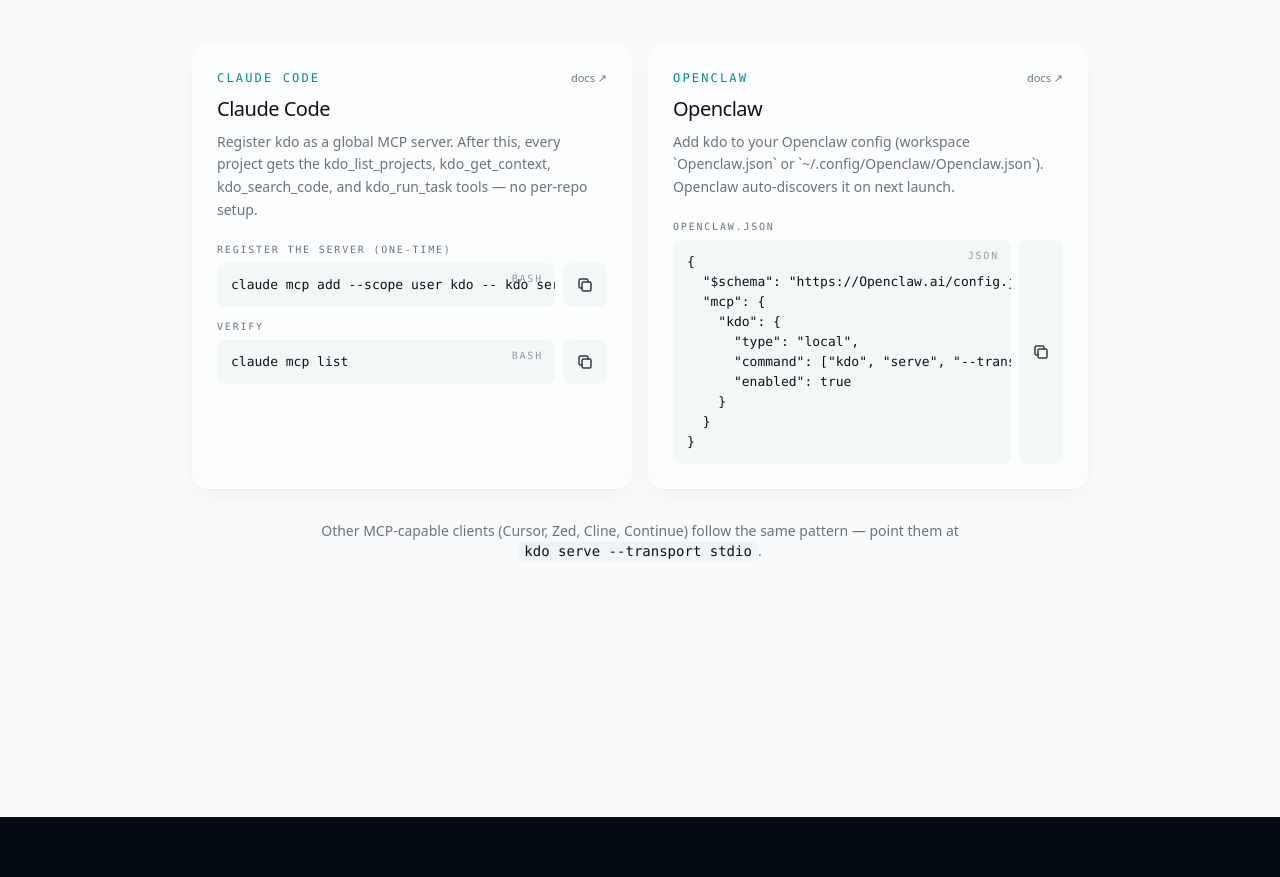
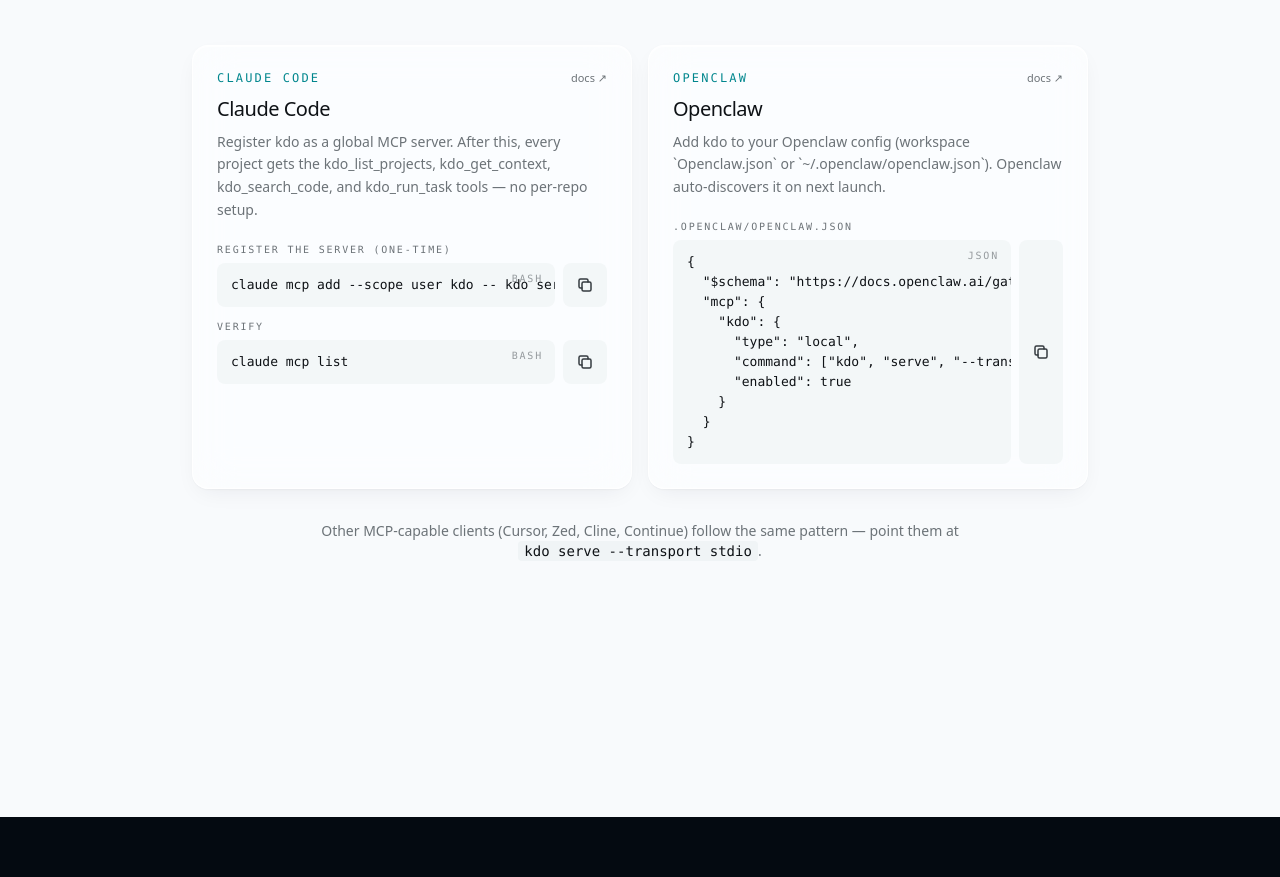
Before and after one commit to vivekpal1/kdo, an Astro site in the folder web/site/: page / in a window 1280 px wide. Shown: the part 4820-5697 px from the top of the page. Built offline with nearby package versions, Linux system fonts and the light colour scheme; Astro itself is replaced by a stand-in of ours.

Commit message:
fix: spell

```diff
--- a/web/site/src/components/Agents.astro
+++ b/web/site/src/components/Agents.astro
@@ -26,14 +26,14 @@ const agents = [
     label: "Openclaw",
     title: "Openclaw",
     description:
-      "Add kdo to your Openclaw config (workspace `Openclaw.json` or `~/.config/Openclaw/Openclaw.json`). Openclaw auto-discovers it on next launch.",
-    docsHref: "https://Openclaw.ai/docs/mcp-servers/",
+      "Add kdo to your Openclaw config (workspace `Openclaw.json` or `~/.openclaw/openclaw.json`). Openclaw auto-discovers it on next launch.",
+    docsHref: "https://docs.openclaw.ai",
     docsLabel: "Openclaw MCP docs",
     snippets: [
       {
-        caption: "Openclaw.json",
+        caption: ".openclaw/openclaw.json",
         code: `{
-  "$schema": "https://Openclaw.ai/config.json",
+  "$schema": "https://docs.openclaw.ai/gateway/configuration",
   "mcp": {
     "kdo": {
       "type": "local",
```
